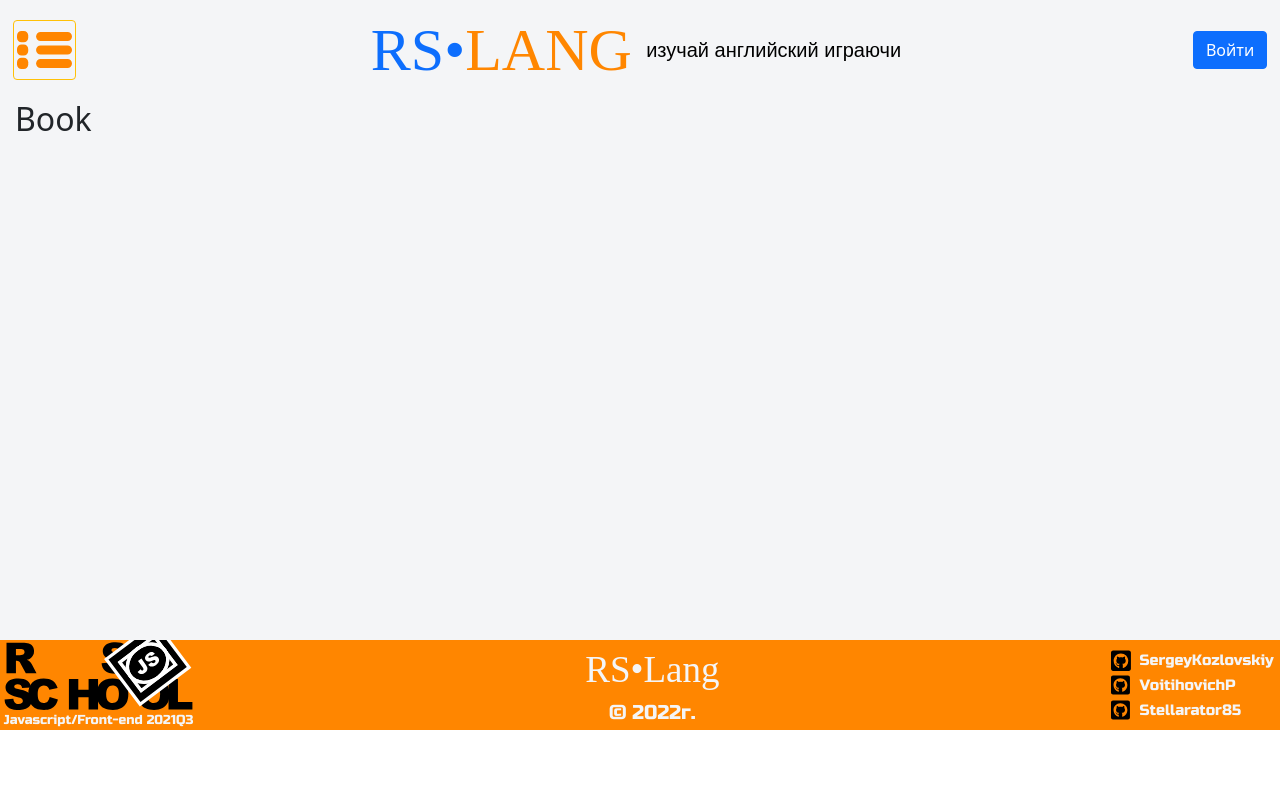
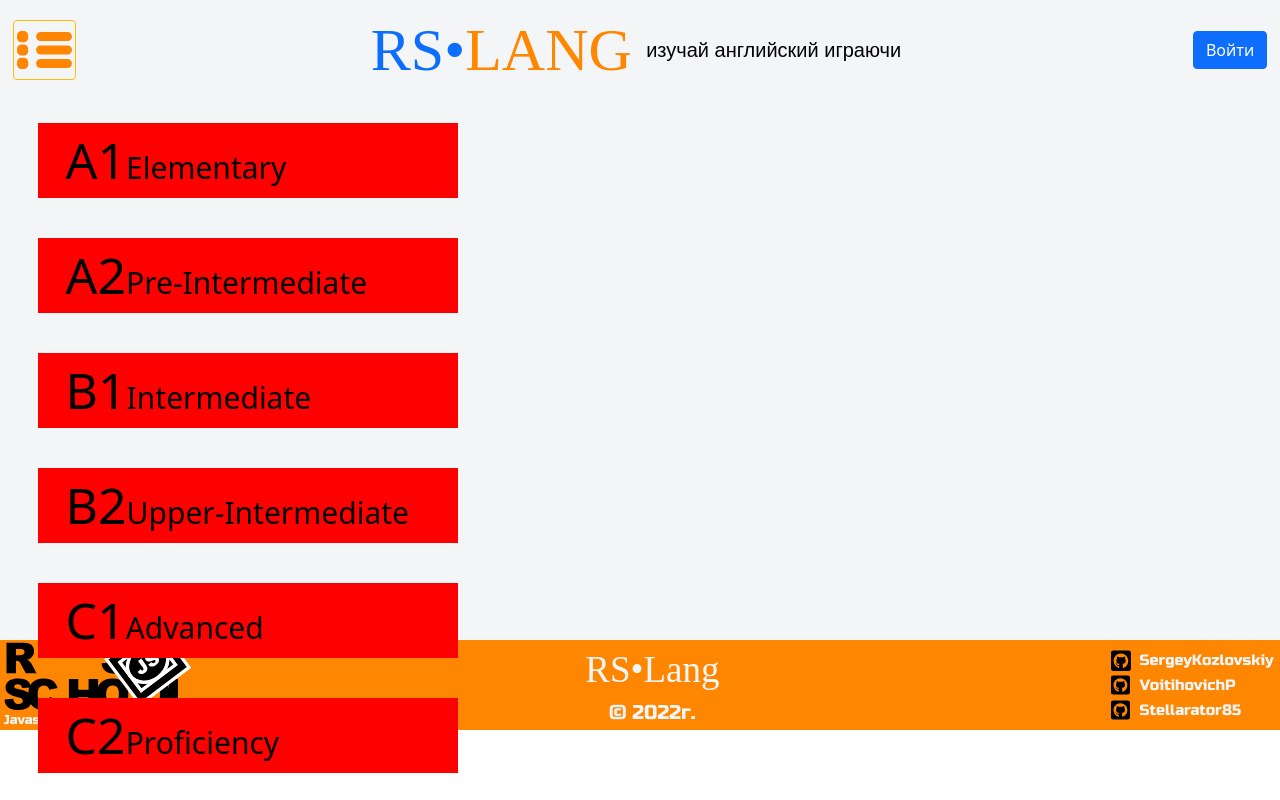
Before and after one commit to SergeyKozlovskiy/rslang, a React (Create React App) app: page /book in a window 1280 px wide. Built offline with nearby package versions, Linux system fonts and the light colour scheme; a web font is replaced by a local one.

Commit message:
feat: add navigation buttons for electronic-textbook

```diff
--- /dev/null
+++ b/src/components/englishLevelButton/EnglishLevelButton.tsx
@@ -0,0 +1,15 @@
+import React from 'react';
+import { ILevelBtnProps } from '../../types/types';
+import './englishLevelButton.css';
+
+const EnglishLevelButton: React.FC<ILevelBtnProps> = (props: ILevelBtnProps) => {
+
+  return (
+    <button className="level-button">
+      <span className="level-short">{props.level}</span>
+      <p className="level-title">{props.title}</p>
+    </button>
+  )
+}
+
+export default EnglishLevelButton;
--- /dev/null
+++ b/src/components/englishLevelButton/englishLevelButton.css
@@ -0,0 +1,22 @@
+.level-button {
+  display: flex;
+  align-items: baseline;
+  width: 420px;
+  padding: 0 28px;
+  margin: 10px;
+  border: none;
+  cursor: pointer;
+  background-color: red;
+}
+
+.level-short {
+  font-size: 50px;
+}
+
+.level-title {
+  font-size: 30px;
+}
+
+.level-title {
+  margin: 0;
+}
--- a/src/components/header/header.tsx
+++ b/src/components/header/header.tsx
@@ -36,7 +36,7 @@ export const Header: React.FC = () => {
           :
           ''
         }
-        <li className={Classes.menuListItem}><Link className={Classes.menuListItemOption} to="/book">{Text.menuOptionWordList}</Link></li>
+        <li className={Classes.menuListItem}><Link className={Classes.menuListItemOption} to="/book">{Text.menuOptionElectronicBook}</Link></li>
         <li className={Classes.menuListItem}><Link className={Classes.menuListItemOption} to="/games">{Text.menuOptionMiniGames}</Link></li>
         <li className={Classes.menuListItem}><Link className={Classes.menuListItemOption} to="/statistics">{Text.menuOptionStatPage}</Link></li>
       </ul>
--- a/src/components/registrationPopup/RegistrationPopup.tsx
+++ b/src/components/registrationPopup/RegistrationPopup.tsx
@@ -2,7 +2,7 @@ import React from 'react';
 import { IPopupProps } from '../../types/types';
 import './registrationPopup.css';
 
-export const RegistrationPopup = (props: IPopupProps) => {
+export const RegistrationPopup: React.FC<IPopupProps> = (props: IPopupProps) => {
   return (
     <div className={`${props.className}-popup`}>
       <p className="popup-text">{props.text}</p>
--- /dev/null
+++ b/src/pages/book/book.css
@@ -0,0 +1,10 @@
+.electronic-book {
+  padding: 1%;
+}
+
+.electronic-levels {
+  display: flex;
+  flex-direction: column;
+  gap: 20px 0;
+  width: 25%;
+}
--- a/src/pages/book/book.tsx
+++ b/src/pages/book/book.tsx
@@ -1,3 +1,17 @@
-export const Book: React.FC = () => (
-  <h2>Book</h2>
- );
+import EnglishLevelButton from "../../components/englishLevelButton/EnglishLevelButton";
+import './book.css'
+
+export const Book: React.FC = () => {
+  return (
+    <div className="electronic-book">
+      <div className="electronic-levels">
+        <EnglishLevelButton level="A1" title="Elementary" />
+        <EnglishLevelButton level="A2" title="Pre-Intermediate" />
+        <EnglishLevelButton level="B1" title="Intermediate" />
+        <EnglishLevelButton level="B2" title="Upper-Intermediate" />
+        <EnglishLevelButton level="C1" title="Advanced" />
+        <EnglishLevelButton level="C2" title="Proficiency" />
+      </div>
+    </div>
+  );
+};
--- a/src/types/enums.ts
+++ b/src/types/enums.ts
@@ -7,7 +7,7 @@ export enum Text {
   WrongAnswerSprintButton = 'Не верно',
   menuOptionStartPage = 'Главная страница',
   menuOptionLoginPage = 'Авторизация',
-  menuOptionWordList = 'Список слов',
+  menuOptionElectronicBook = 'Учебник',
   menuOptionMiniGames = 'Мини-игры',
   menuOptionStatPage = 'Статистика',
   headerAppName = 'RS•',
--- a/src/types/types.ts
+++ b/src/types/types.ts
@@ -37,3 +37,8 @@ export interface IReduxState {
   userInfo: IRespSignIn,
   IsLogin: boolean
 }
+
+export interface ILevelBtnProps {
+  level: string,
+  title: string
+}
```
